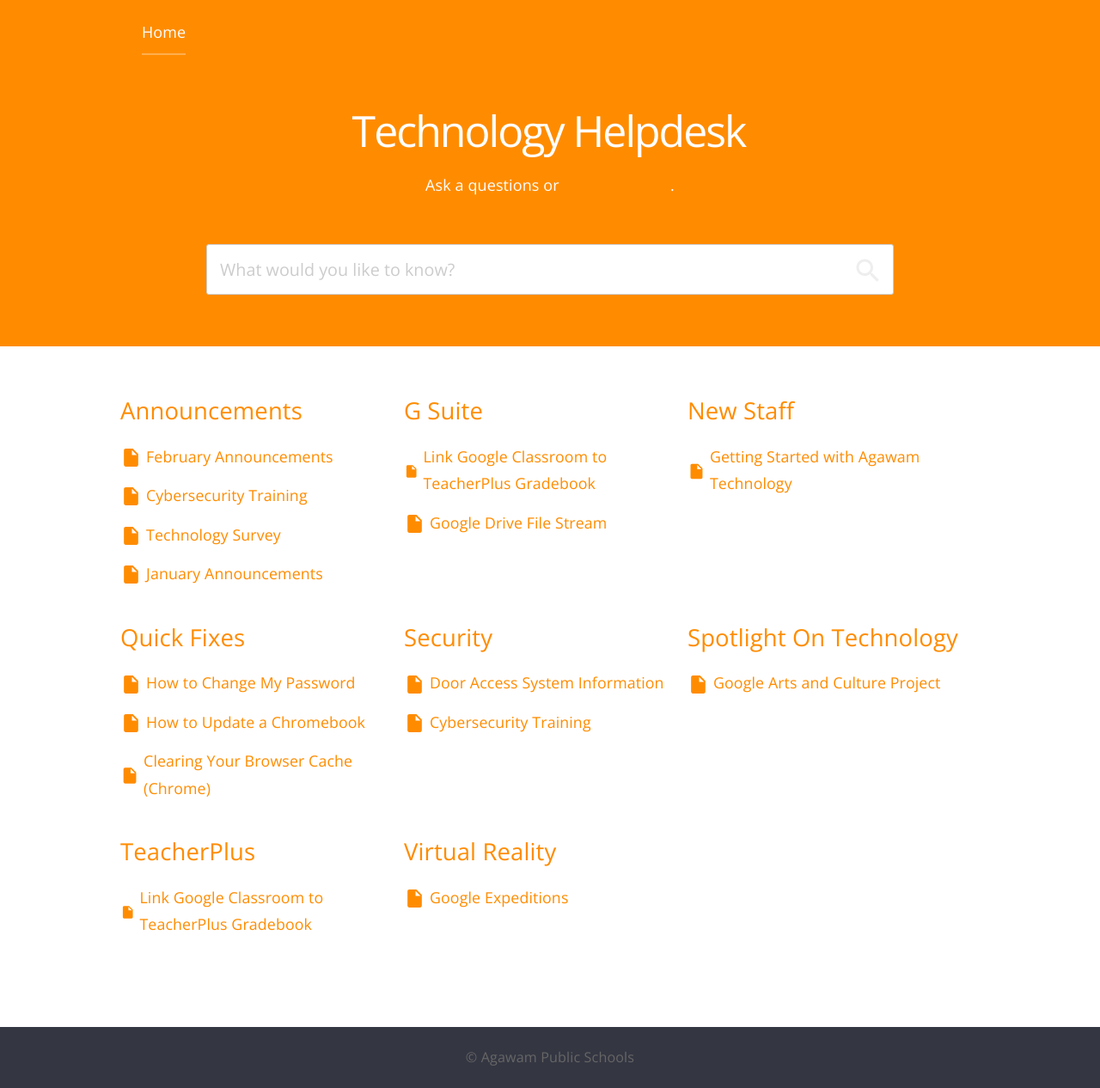
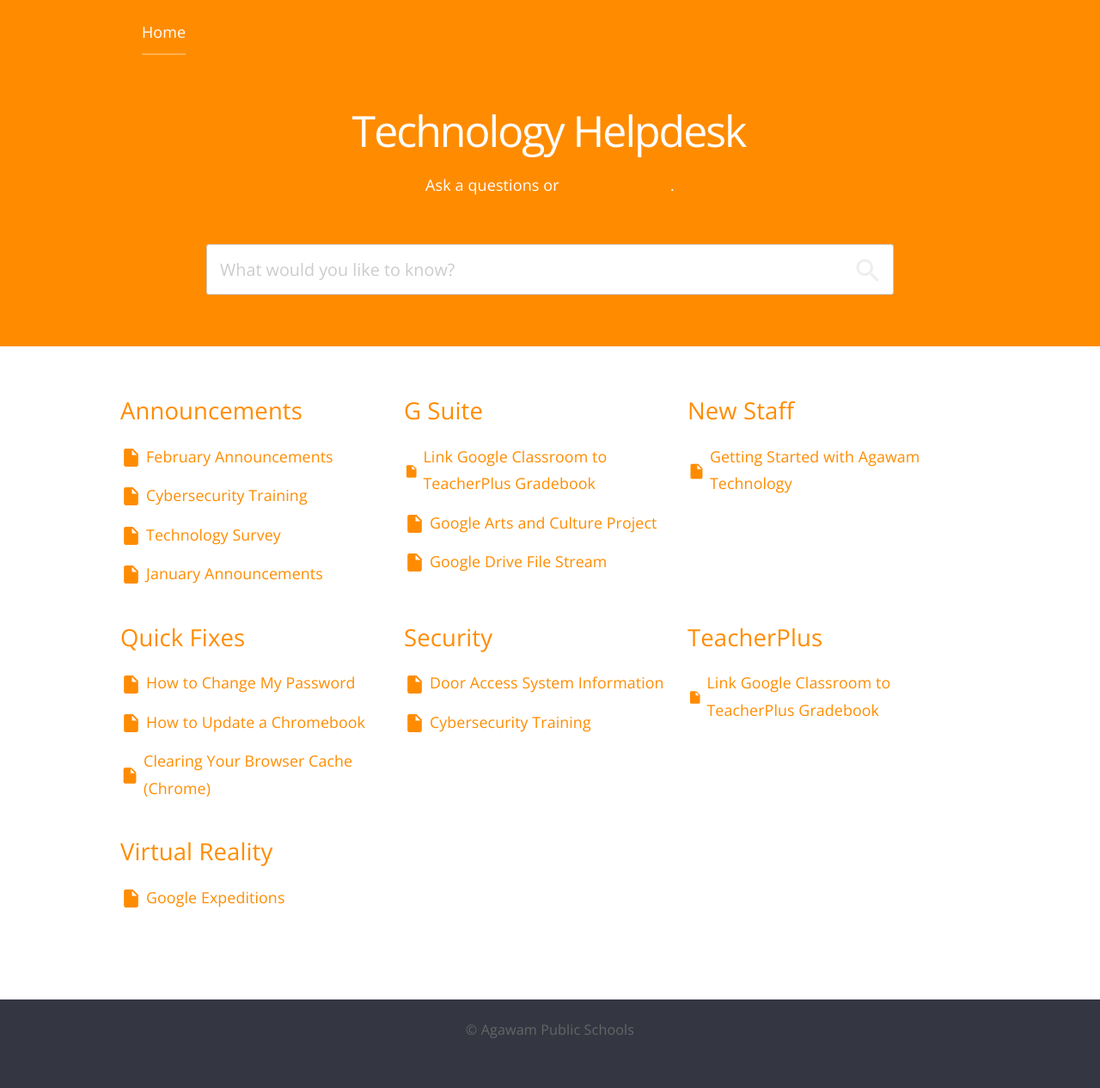
Before and after one commit to Agawam-IT/tech.agawamed.org, a Jekyll site: the page built from index.html, in a window 1280 px wide. Shown: the whole page at 86% size. Built offline with Jekyll 4.4.1, drawn with Linux system fonts in a browser that asks for light colours; nearby versions of some CDN libraries; a script that is not in the unit is left out; after the commit the page ends 1235 px from its top, so only the background shows below that.

Commit message:
Update and rename 2020-02-20-SpotlightOnTechnology-GoogleArtsandCulture.md to 2020-02-20-google-arts-and-culture.md

```diff
--- a/_posts/2020-02-20-SpotlightOnTechnology-GoogleArtsandCulture.md
+++ b/_posts/2020-02-20-google-arts-and-culture.md
@@ -5,7 +5,7 @@
 published: true
 type: Document
 categories:
-  - "spotlight on technology"
+  - "g suite"
 ---
 
 Posted by Edward Jacques on February 20, 2020
```
